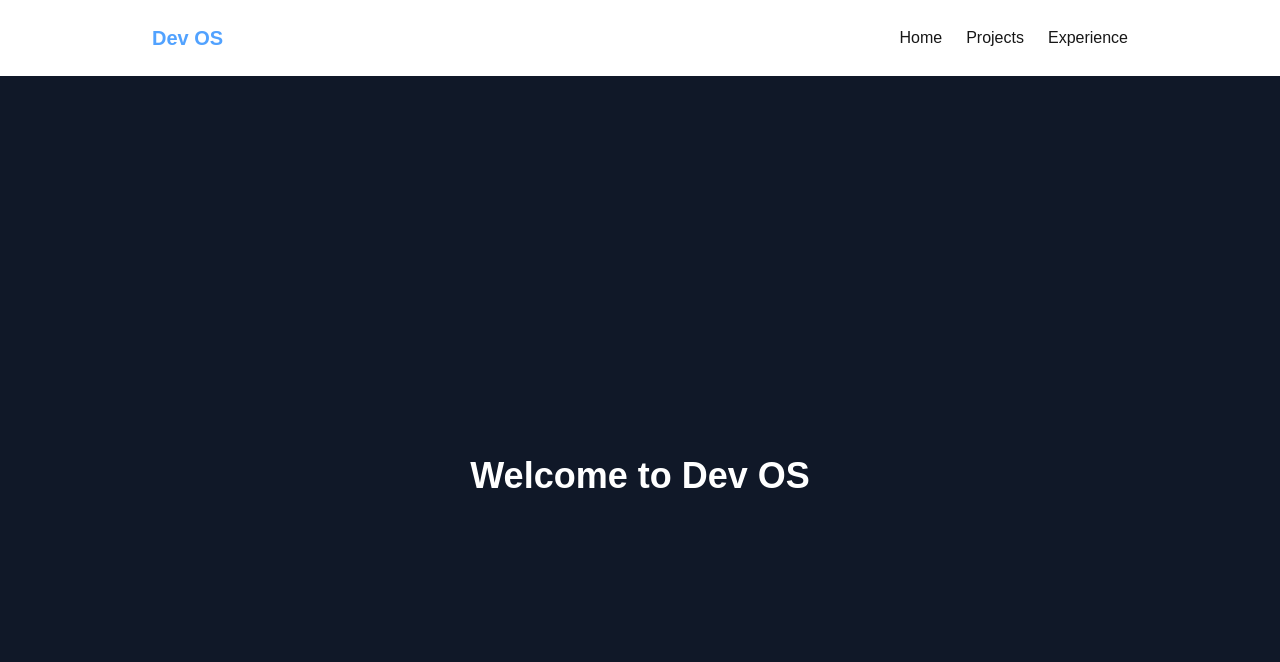
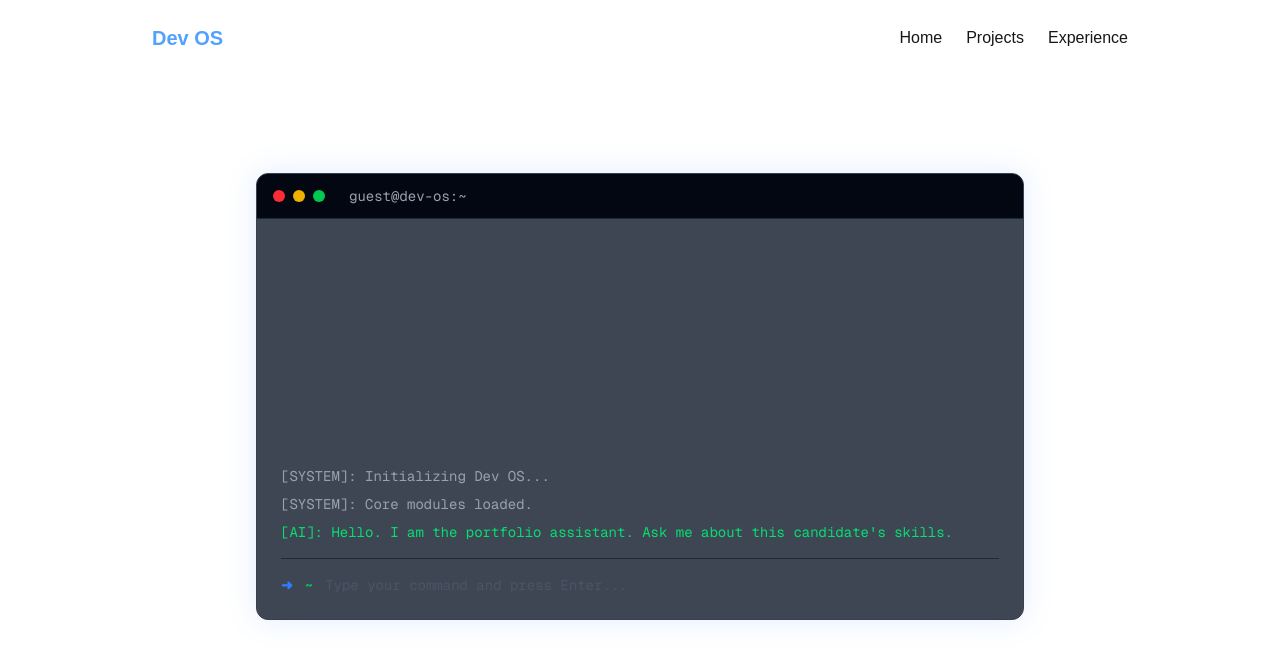
Before and after one commit to Geetharu/Geeth-portfolio, a Next.js app: page / in a window 1280 px wide. Shown: the top 662 px of the page. Built offline with nearby package versions, Linux system fonts and the light colour scheme.

Commit message:
feat: refine AI persona and build projects grid

```diff
--- /dev/null
+++ b/app/api/chat/route.ts
@@ -0,0 +1,30 @@
+import { GoogleGenerativeAI } from "@google/generative-ai";
+import { NextResponse } from "next/server";
+
+// Initialize the Gemini API securely using the hidden environment variable
+const genAI = new GoogleGenerativeAI(process.env.GEMINI_API_KEY as string);
+
+export async function POST(req: Request) {
+  try {
+    const { message } = await req.json();
+
+    // Define the AI model and its "Personality"
+    const model = genAI.getGenerativeModel({
+      model: "gemini-2.5-flash",
+      systemInstruction: `You are the AI assistant embedded in a developer's portfolio called 'Dev OS'.
+      When asked about 'core skills', 'experience', or 'projects', you are answering ON BEHALF of the developer.
+      The developer's core skills are: React, Next.js, TypeScript, Node.js, and Tailwind CSS.
+      The developer has built 4 main projects.
+      Keep answers concise, professional, and confident. Do not break character.`
+    });
+
+    // Send the user's message to Gemini
+    const result = await model.generateContent(message);
+    const text = result.response.text();
+
+    return NextResponse.json({ reply: text });
+  } catch (error) {
+    console.error("AI Error:", error);
+    return NextResponse.json({ error: "System malfunction. Try again." }, { status: 500 });
+  }
+}
--- a/app/page.tsx
+++ b/app/page.tsx
@@ -1,7 +1,88 @@
+"use client";
+import { useState, FormEvent } from "react";
+
+type Message = { role: "system" | "user" | "ai"; text: string };
+
 export default function Home() {
+  const [input, setInput] = useState("");
+  const [isLoading, setIsLoading] = useState(false);
+  const [messages, setMessages] = useState<Message[]>([
+    { role: "system", text: "Initializing Dev OS..." },
+    { role: "system", text: "Core modules loaded." },
+    { role: "ai", text: "Hello. I am the portfolio assistant. Ask me about this candidate's skills." }
+  ]);
+
+  const handleSubmit = async (e: FormEvent) => {
+    e.preventDefault();
+    if (!input.trim() || isLoading) return;
+
+    // Add user message to UI
+    const userMessage = input;
+    setMessages((prev) => [...prev, { role: "user", text: userMessage }]);
+    setInput("");
+    setIsLoading(true);
+
+    try {
+      // Call our new API route
+      const response = await fetch("/api/chat", {
+        method: "POST",
+        headers: { "Content-Type": "application/json" },
+        body: JSON.stringify({ message: userMessage }),
+      });
+
+      const data = await response.json();
+
+      // Add AI response to UI
+      setMessages((prev) => [...prev, { role: "ai", text: data.reply }]);
+    } catch (error) {
+      setMessages((prev) => [...prev, { role: "system", text: "Error: Connection lost." }]);
+    } finally {
+      setIsLoading(false);
+    }
+  };
+
   return (
-    <main className="flex min-h-screen items-center justify-center bg-gray-900 text-white">
-      <h1 className="text-4xl font-bold">Welcome to Dev OS</h1>
+    <main className="flex min-h-[80vh] flex-col items-center justify-center p-6">
+      <div className="w-full max-w-3xl rounded-xl border border-gray-700 bg-gray-900/80 shadow-[0_0_30px_rgba(59,130,246,0.15)] backdrop-blur-md overflow-hidden transition-all duration-500 hover:shadow-[0_0_40px_rgba(59,130,246,0.3)]">
+
+        {/* Header Bar */}
+        <div className="flex items-center gap-2 border-b border-gray-800 bg-gray-950 px-4 py-3">
+          <div className="h-3 w-3 rounded-full bg-red-500"></div>
+          <div className="h-3 w-3 rounded-full bg-yellow-500"></div>
+          <div className="h-3 w-3 rounded-full bg-green-500"></div>
+          <span className="ml-4 font-mono text-sm text-gray-400">guest@dev-os:~</span>
+        </div>
+
+        {/* Chat Area */}
+        <div className="flex h-[400px] flex-col justify-end p-6 font-mono text-sm">
+          <div className="mb-4 space-y-2 overflow-y-auto max-h-[300px] scrollbar-hide">
+            {messages.map((msg, i) => (
+              <p key={i} className={
+                msg.role === "system" ? "text-gray-400" :
+                msg.role === "user" ? "text-white" : "text-green-400"
+              }>
+                [{msg.role.toUpperCase()}]: {msg.text}
+              </p>
+            ))}
+            {isLoading && <p className="text-blue-400 animate-pulse">[SYSTEM]: Processing...</p>}
+          </div>
+
+          {/* Input Form */}
+          <form onSubmit={handleSubmit} className="flex items-center gap-3 border-t border-gray-800 pt-4">
+            <span className="text-blue-500 font-bold">➜</span>
+            <span className="text-green-500 font-bold">~</span>
+            <input
+              type="text"
+              value={input}
+              onChange={(e) => setInput(e.target.value)}
+              className="w-full bg-transparent text-gray-200 placeholder-gray-600 outline-none focus:ring-0"
+              placeholder="Type your command and press Enter..."
+              autoComplete="off"
+              disabled={isLoading}
+            />
+          </form>
+        </div>
+      </div>
     </main>
   );
 }
--- a/app/projects/page.tsx
+++ b/app/projects/page.tsx
@@ -1,8 +1,24 @@
 export default function Projects() {
-    return (
-      <main className="flex min-h-screen flex-col items-center justify-center p-24">
-        <h1 className="text-4xl font-bold text-blue-400 mb-8">My Projects</h1>
-        <p className="text-lg">This is where we will showcase your 4 web applications.</p>
-      </main>
-    );
-  }
+  const projects = [
+    { title: "Project Alpha", tech: "Next.js, Tailwind", desc: "A high-performance e-commerce dashboard." },
+    { title: "Project Beta", tech: "React, Node.js", desc: "Real-time chat application with WebSockets." },
+    { title: "Project Gamma", tech: "TypeScript, API", desc: "Weather data aggregator and visualizer." },
+    { title: "Project Delta", tech: "Next.js, AI", desc: "AI-powered resume analyzer." }
+  ];
+
+  return (
+    <main className="flex min-h-[80vh] flex-col items-center justify-start p-10 max-w-5xl mx-auto">
+      <h1 className="text-4xl font-bold text-blue-400 mb-10 border-b border-gray-800 pb-4 w-full text-center">Active Projects</h1>
+
+      <div className="grid grid-cols-1 md:grid-cols-2 gap-6 w-full">
+        {projects.map((project, index) => (
+          <div key={index} className="border border-gray-700 bg-gray-900/50 p-6 rounded-lg hover:border-blue-500 transition-colors cursor-pointer group">
+            <h2 className="text-2xl font-semibold text-gray-100 group-hover:text-blue-400 transition-colors">{project.title}</h2>
+            <p className="text-sm text-green-400 font-mono mt-2 mb-4">{project.tech}</p>
+            <p className="text-gray-400">{project.desc}</p>
+          </div>
+        ))}
+      </div>
+    </main>
+  );
+}
--- a/package.json
+++ b/package.json
@@ -9,6 +9,7 @@
     "lint": "eslint"
   },
   "dependencies": {
+    "@google/generative-ai": "^0.24.1",
     "next": "16.1.6",
     "react": "19.2.3",
     "react-dom": "19.2.3"
```
Also changed, not shown: 1 other file (tests, documents, lock files or other folders).
